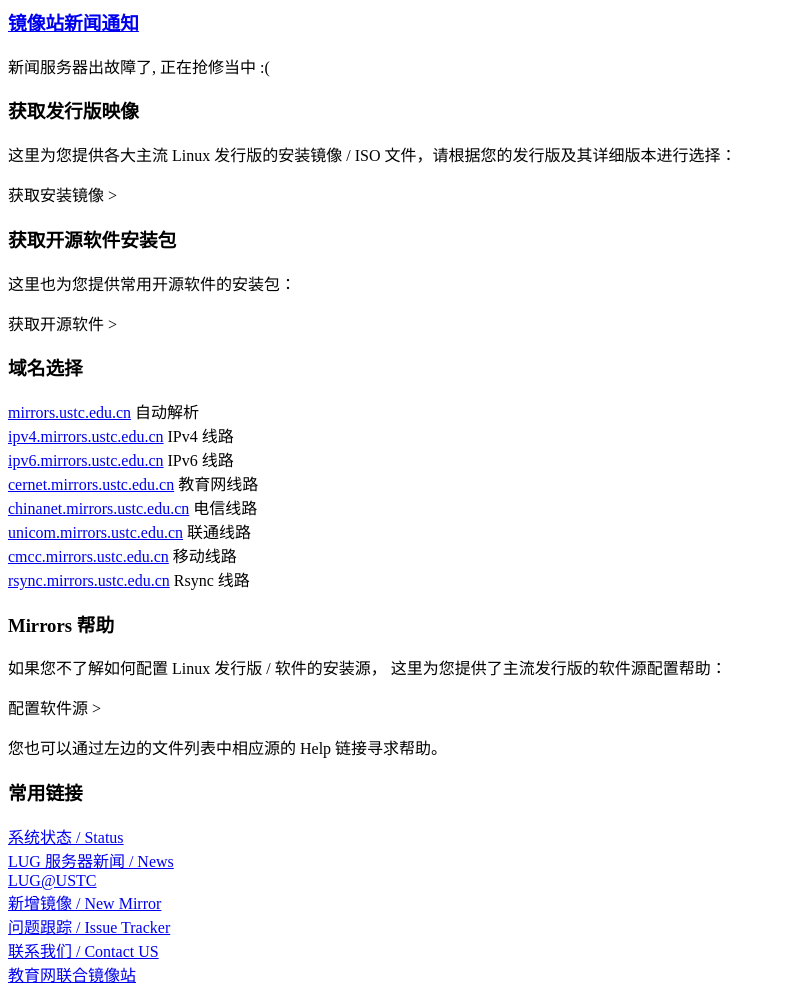
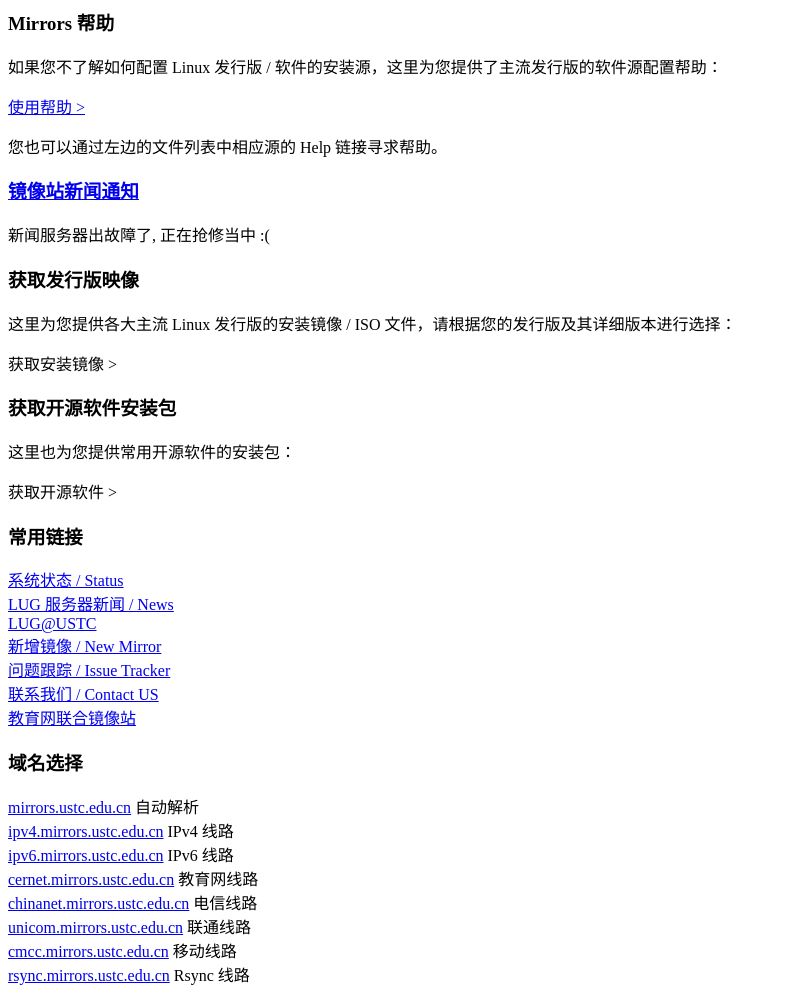
Before and after one commit to ustclug/mirrors-index, a Python web app: template templates/sidebar.html in a window 1280 px wide. Shown: the whole page, without its empty margins (0-785 px from the left). Run offline with Jinja, Linux system fonts and the light colour scheme; the template is opened without the code that fills it, so the values that code supplies are empty.

Commit message:
Change order of sidebar items
Move help to top
Move domain selection to bottom

```diff
--- a/templates/sidebar.html
+++ b/templates/sidebar.html
@@ -1,6 +1,12 @@
 <div id="sidebar">
+    <div id="mirrorshelp">
+        <h3>Mirrors 帮助</h3>
+        <p>如果您不了解如何配置 Linux 发行版 / 软件的安装源，这里为您提供了主流发行版的软件源配置帮助：</p>
+        <a class="btn" href="/help/" target="_blank">使用帮助  &gt;</a>
+        <p>您也可以通过左边的文件列表中相应源的 Help 链接寻求帮助。</p>
+    </div>
     <div id="servernews">
-    <a href="https://servers.ustclug.org/category/mirrors/"><h3>镜像站新闻通知</h3></a>
+        <h3><a href="https://servers.ustclug.org/category/#mirrors">镜像站新闻通知</a></h3>
         {% if newslist|length > 0 %}
             {% for record in newslist -%}
             <p><a href="{{ record.link }}">{{ record.title }}</a></p>
@@ -21,6 +27,18 @@
         <p></p>
         <span class="btn" onclick="modal('app')">获取开源软件 &gt;</span>
     </div>
+    <div id="mirrorlinks">
+        <h3>常用链接</h3>
+        <a href="/status" target="_blank">系统状态 / Status</a><br/>
+        <a href="https://servers.ustclug.org/" target="_blank">LUG 服务器新闻 / News</a><br/>
+        <a href="http://lug.ustc.edu.cn/" target="_blank">LUG@USTC</a><br/>
+        <a href="https://github.com/ustclug/mirrorrequest/" target="_blank">新增镜像 / New Mirror</a><br/>
+        <a href="https://github.com/ustclug/discussions/">
+            问题跟踪 / Issue Tracker</a><br/>
+        <a href="mailto:lug@ustc.edu.cn">联系我们 / Contact US</a><br/>
+        <a href="https://mirrors.cernet.edu.cn/list" target="_blank">教育网联合镜像站</a><br/>
+        <span></span>
+    </div>
     <div id="domains">
         <h3>域名选择</h3>
         <a href="//mirrors.ustc.edu.cn/">mirrors.ustc.edu.cn</a> 自动解析<br/>
@@ -33,24 +51,5 @@
         <a href="/help/rsync-guide.html">rsync.mirrors.ustc.edu.cn</a> Rsync 线路<br/>
         <span></span>
     </div>
-    <div id="mirrorshelp">
-        <h3>Mirrors 帮助</h3>
-        <p>如果您不了解如何配置 Linux 发行版 / 软件的安装源， 这里为您提供了主流发行版的软件源配置帮助：</p>
-        <span class="btn" onclick="window.open('/help')">配置软件源  &gt;</span>
-        <p>您也可以通过左边的文件列表中相应源的 Help 链接寻求帮助。</p>
-        <span></span>
-    </div>
-    <div id="mirrorlinks">
-        <h3>常用链接</h3>
-        <a href="/status" target="_blank">系统状态 / Status</a><br/>
-        <a href="https://servers.ustclug.org/" target="_blank">LUG 服务器新闻 / News</a><br/>
-        <a href="http://lug.ustc.edu.cn/" target="_blank">LUG@USTC</a><br/>
-        <a href="https://github.com/ustclug/mirrorrequest/" target="_blank">新增镜像 / New Mirror</a><br/>
-        <a href="https://github.com/ustclug/discussions/">
-            问题跟踪 / Issue Tracker</a><br/>
-        <a href="mailto:lug@ustc.edu.cn">联系我们 / Contact US</a><br/>
-        <a href="https://mirrors.cernet.edu.cn/list" target="_blank">教育网联合镜像站</a><br/>
-        <span></span>
-    </div>
 </div>
 <div style="clear: both;"></div>
--- a/templates/style.html
+++ b/templates/style.html
@@ -173,6 +173,9 @@ tbody tr:hover{
 #sidebar a{
     color:#030303;
     text-decoration: none;
+}
+#sidebar .btn{
+    color:#f3f3f3;
 }
 #sidebar a:hover{
     text-decoration: underline;
```
Lines whose indentation alone changed are shown as unchanged.
